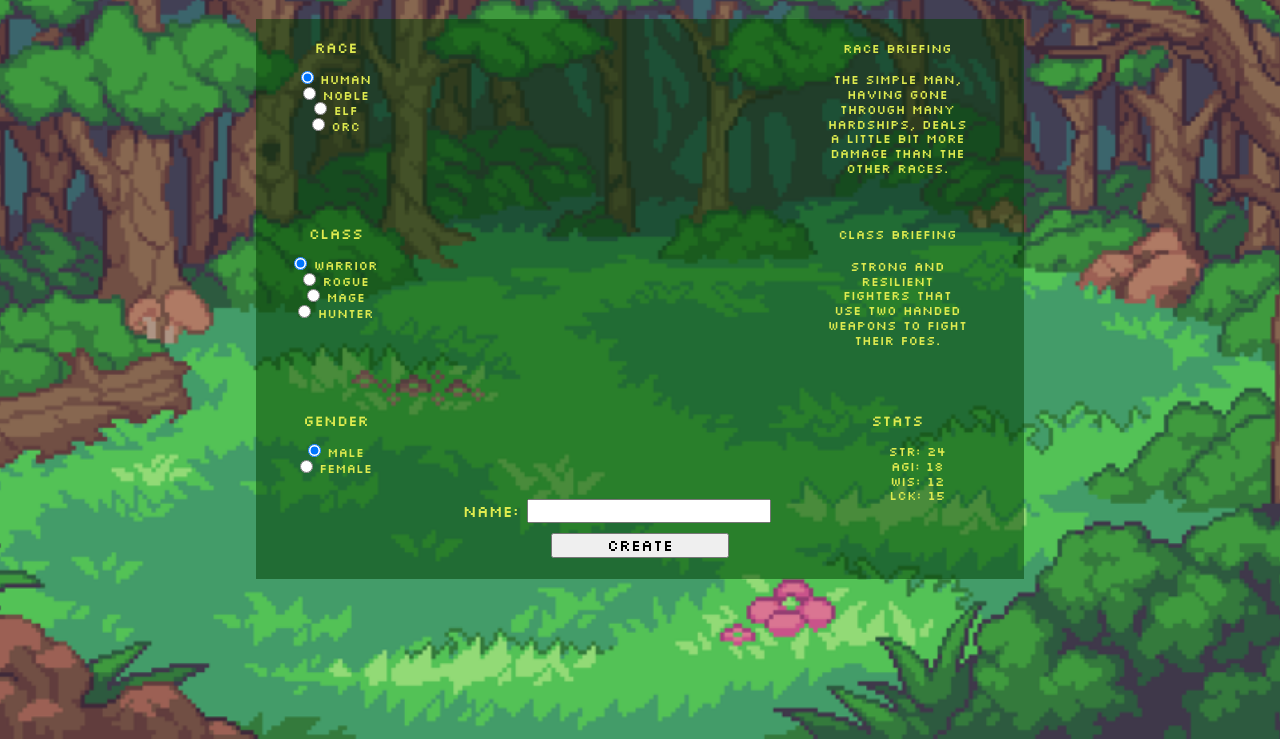
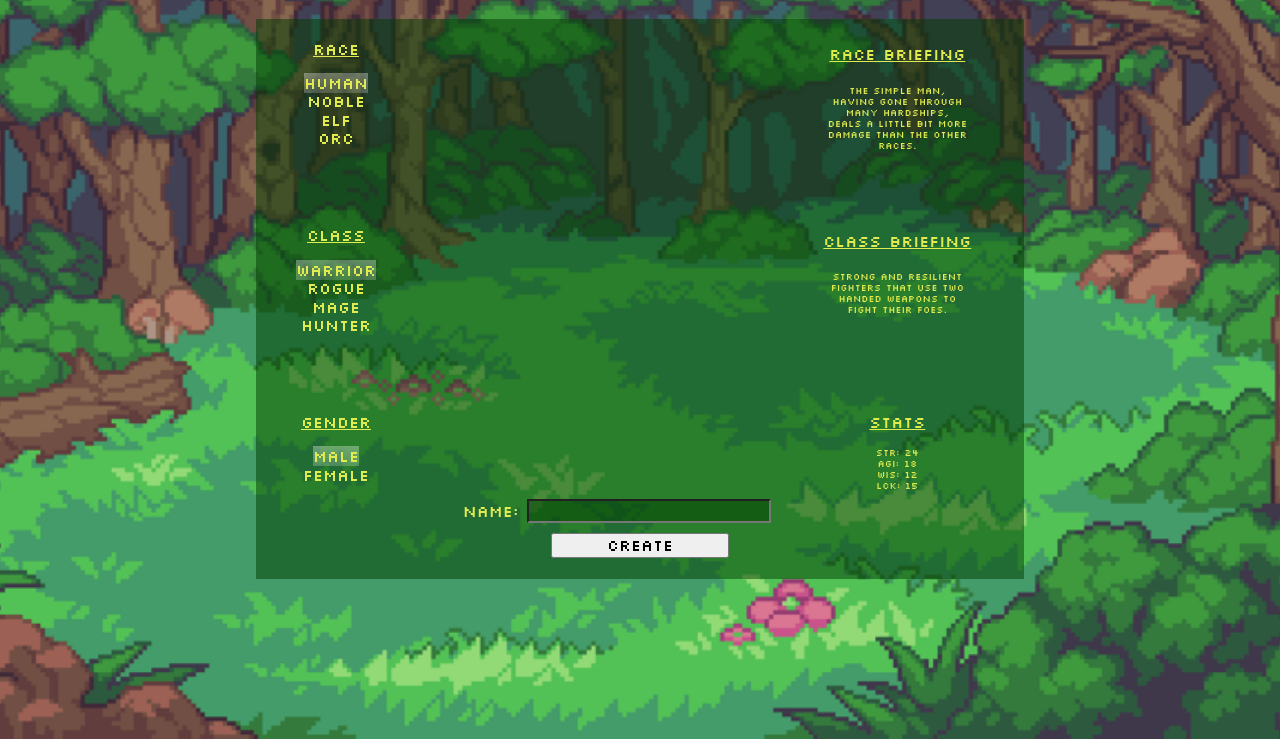
Before and after one commit to eduardocepurniece/CharacterCreator, a plain HTML site: page index.html in a window 1280 px wide. Both pictures are taken after a click on the button "Create New Character". Shown: the part 61-800 px from the top of the page. Drawn offline with Linux system fonts and the light colour scheme.

Commit message:
Fixed styling a little bit more and added hover functionality

```diff
--- a/css/style.css
+++ b/css/style.css
@@ -55,7 +55,7 @@ button{
 
 .createChar{
   height: 70vh;
-  width: 60vw;
+  min-width: 60vw;
   background-color: rgba(0, 60, 0, 0.5);
   display: flex;
   flex-flow: column wrap;
@@ -67,7 +67,7 @@ button{
   position: relative;
   z-index: 2;
   overflow-wrap: normal;
-  font-size: 0.8rem;
+  font-size: 0.6rem;
   padding: 5px;
   text-align: center;
 }
@@ -84,6 +84,9 @@ button{
 h1, h2{
   color: lightgoldenrodyellow;
   text-align: center;
+}
+h3, h4{
+  text-decoration: underline;
 }
 li{
   list-style: none;
@@ -111,10 +114,26 @@ p{
 button, form label input{
   color: black;
 }
-/*input[type=radio] {
+input[type=radio] {
     display: none;
-}*/
-
+}
+input[type=radio]:checked + label {
+  box-shadow: rgba(255, 255, 255, 0.25) 0px 30px 60px -12px inset, rgba(255, 255, 255, 0.3) 0px 18px 36px -18px inset;
+}
+.dataBox label, .dataBox h3, .dataBox h4{
+  font-size: 1rem;
+}
+input[type=text] {
+  background-color: rgba(0, 60, 0, 0.5);
+  color: rgba(223, 235, 79, 1);
+}
+.char:hover{
+  box-shadow: rgba(255, 255, 255, 1) 0px 0px 0px 3px;
+}
+ul {
+  padding: 0;
+  list-style-type: none;
+}
 .hidden{
   display: none;
 }
--- a/js/main.js
+++ b/js/main.js
@@ -89,7 +89,7 @@ function drawChar(){
 
 /*Frame counting for animation/sprite movement*/
 function updateFrame(){
-    if(currFrame > 16){
+    if(currFrame > 6){
         currFrame = 0;
         if(currPosition > 2){
             currPosition = 0;
```
